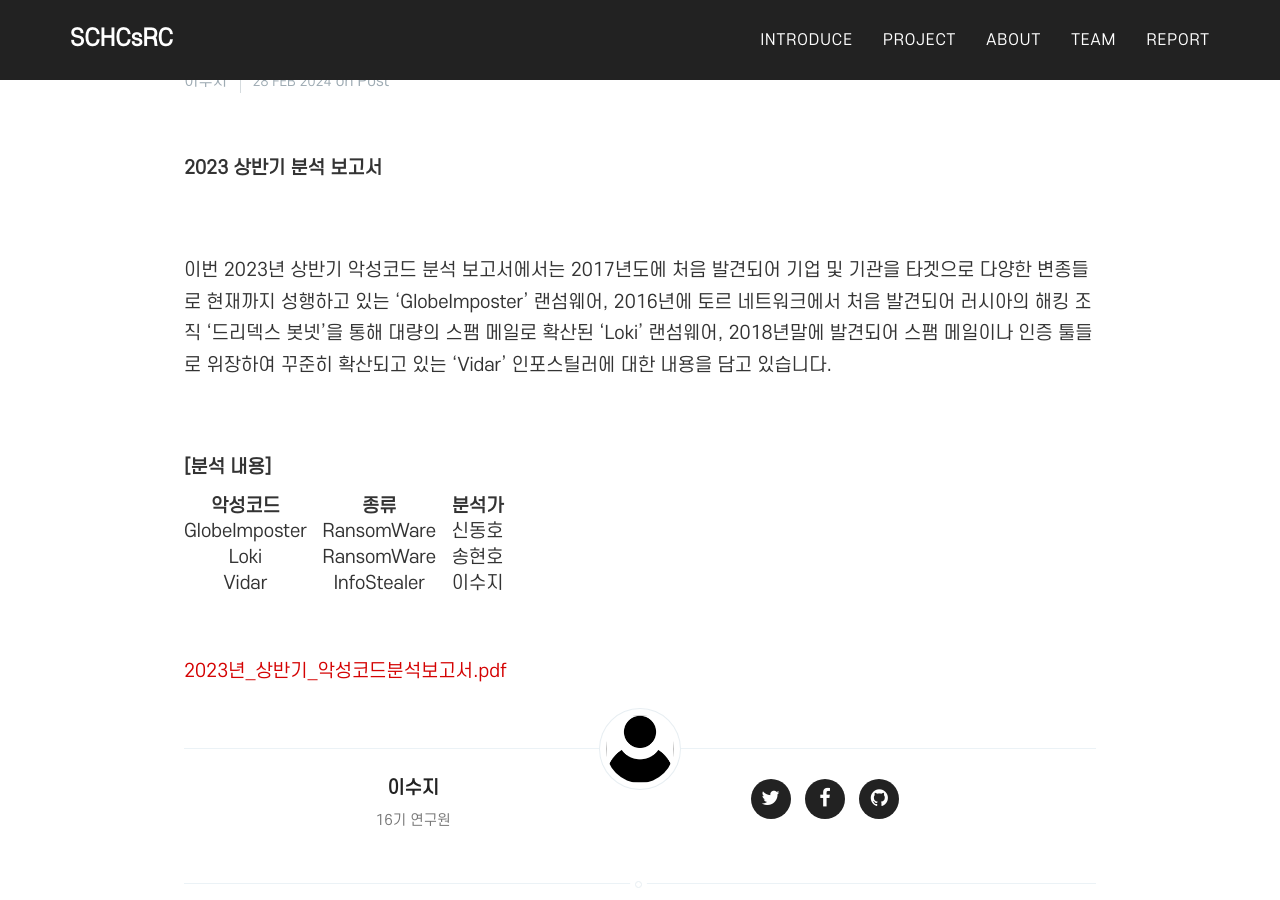
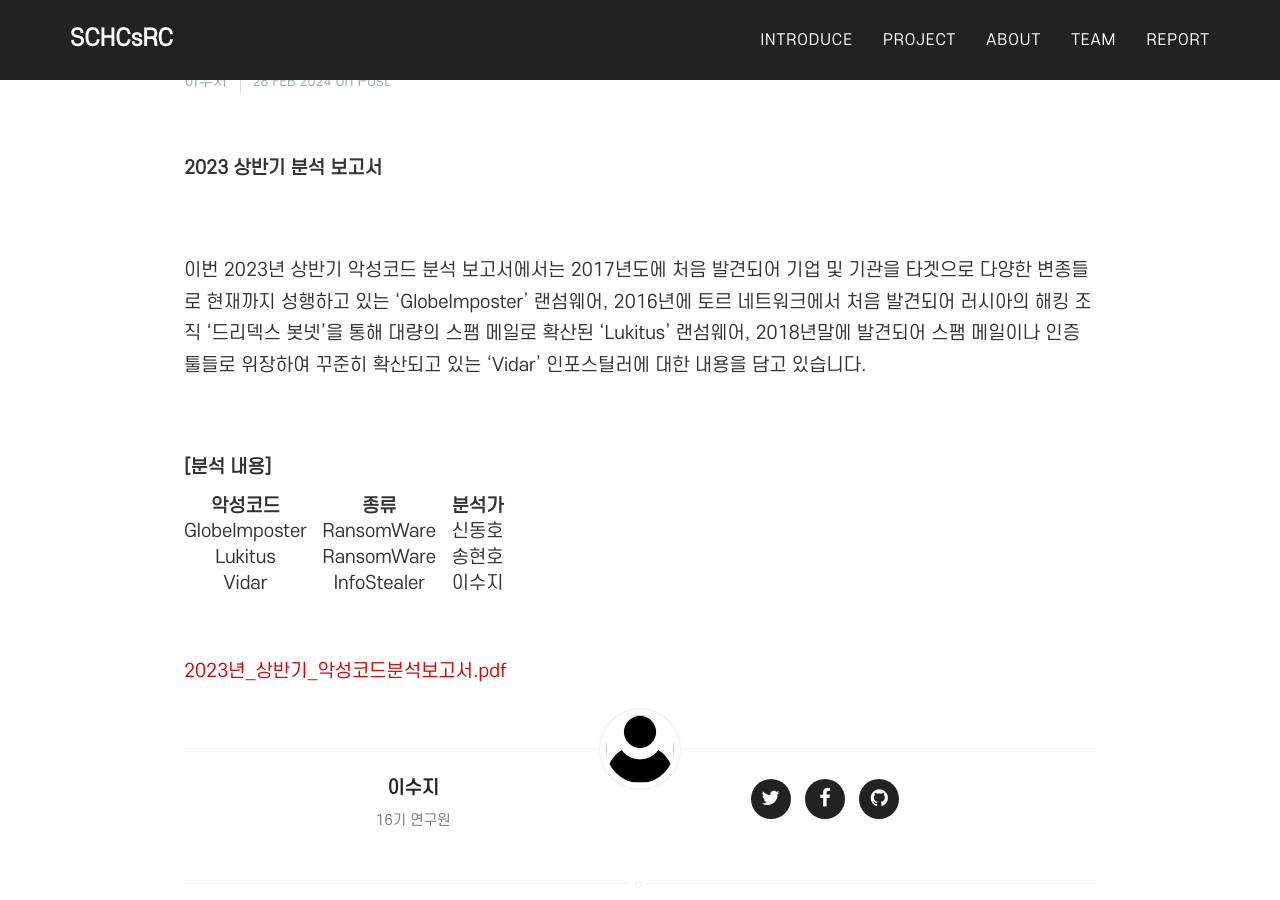
Before and after one commit to SCHCsRC/SCHCsRC.github.io, a Jekyll site: the page built from _posts/2024-02-28-상반기-보고서.markdown, in a window 1280 px wide and 900 px high, scrolled down 938 px. Built offline with Jekyll 4.4.1, drawn with Linux system fonts in a browser that asks for light colours; some web fonts are replaced.

Commit message:
edit report

```diff
--- a/_posts/2024-02-28-상반기-보고서.markdown
+++ b/_posts/2024-02-28-상반기-보고서.markdown
@@ -14,7 +14,7 @@ published: true
 **2023 상반기 분석 보고서**
 
 이번 2023년 상반기 악성코드 분석 보고서에서는 2017년도에 처음 발견되어 기업 및 기관을 타겟으로 다양한 변종들로 현재까지 성행하고 있는 'GlobeImposter' 랜섬웨어,
-2016년에 토르 네트워크에서 처음 발견되어 러시아의 해킹 조직 '드리덱스 봇넷'을 통해 대량의 스팸 메일로 확산된 'Loki' 랜섬웨어,
+2016년에 토르 네트워크에서 처음 발견되어 러시아의 해킹 조직 '드리덱스 봇넷'을 통해 대량의 스팸 메일로 확산된 'Lukitus' 랜섬웨어,
 2018년말에 발견되어 스팸 메일이나 인증 툴들로 위장하여 꾸준히 확산되고 있는 'Vidar' 인포스틸러에 대한 내용을 담고 있습니다.
 
 **[분석 내용]**
@@ -22,7 +22,7 @@ published: true
 | 악성코드 | 종류 | 분석가 |
 |:---------:|:---------:|:---------:|
 | GlobeImposter | &nbsp;&nbsp; RansomWare &nbsp;&nbsp; | 신동호 |
-| Loki | &nbsp;&nbsp; RansomWare &nbsp;&nbsp; | 송현호 |
+| Lukitus | &nbsp;&nbsp; RansomWare &nbsp;&nbsp; | 송현호 |
 | Vidar | &nbsp;&nbsp; InfoStealer &nbsp;&nbsp;| 이수지 |
 
 [2023년_상반기_악성코드분석보고서.pdf](/img/report/post/센터_2023_상반기_악성코드분석보고서.pdf)
```
Also changed, not shown: 1 other file.
